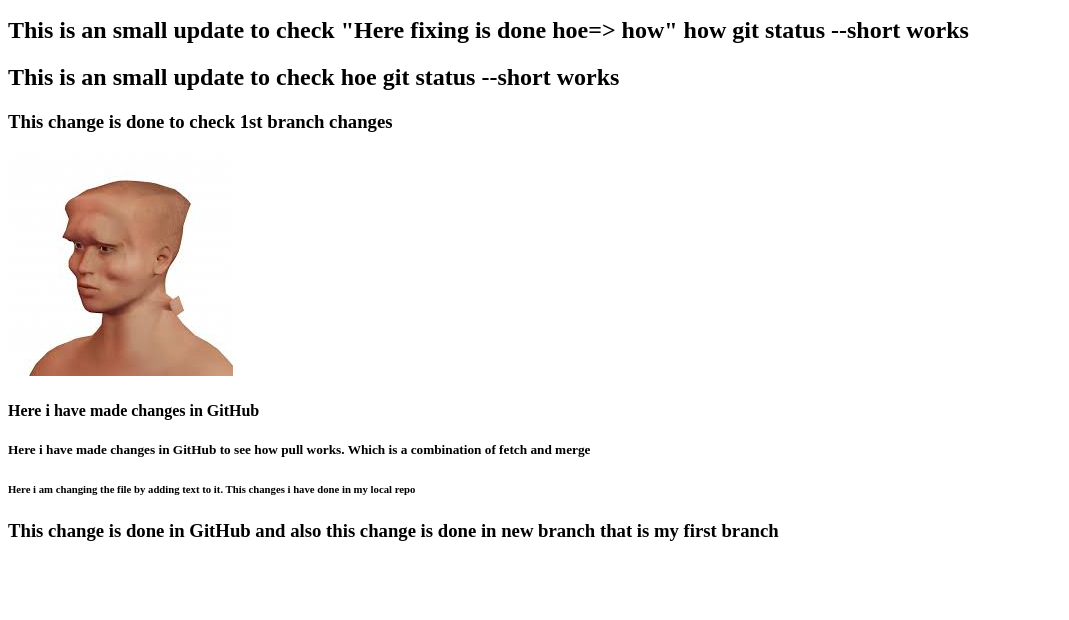
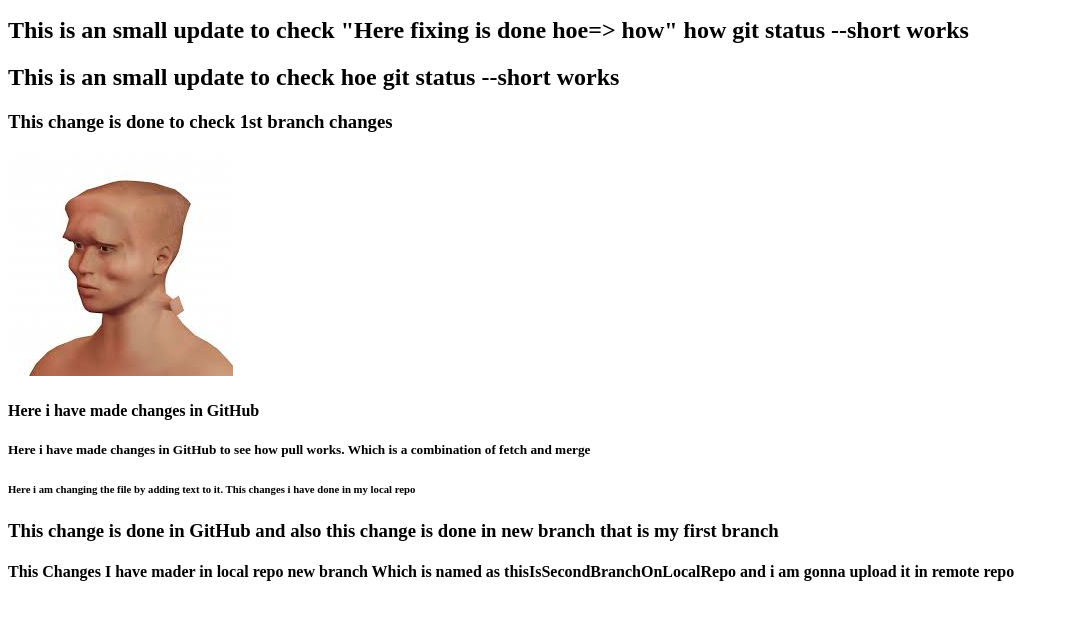
Before and after one commit to impkdn/new-github-repo, a plain HTML site: page index.html in a window 1280 px wide. Shown: the part 48-668 px from the top of the page, without its empty margins (0-1069 px from the left). Drawn offline with Linux system fonts and the light colour scheme.

Commit message:
this commit is done to upload 2nd branch in remote repo

```diff
--- a/index.html
+++ b/index.html
@@ -24,6 +24,8 @@
 
     <h3>This change is done in GitHub and also this change is done in new branch that is my first branch</h3>
 
+    <h4>This Changes I have mader in local repo new branch Which is named as thisIsSecondBranchOnLocalRepo and i am gonna upload it in remote repo</h4>
+
 
 
 
```
